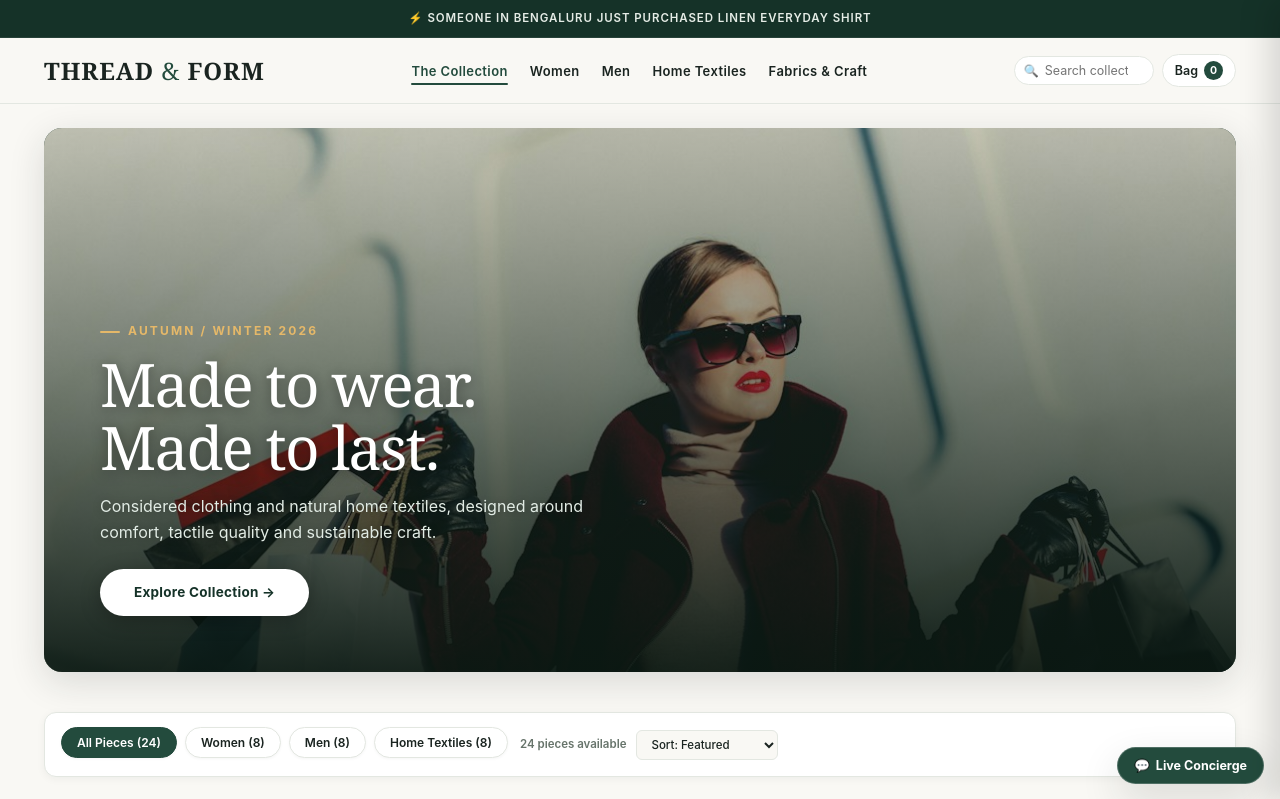
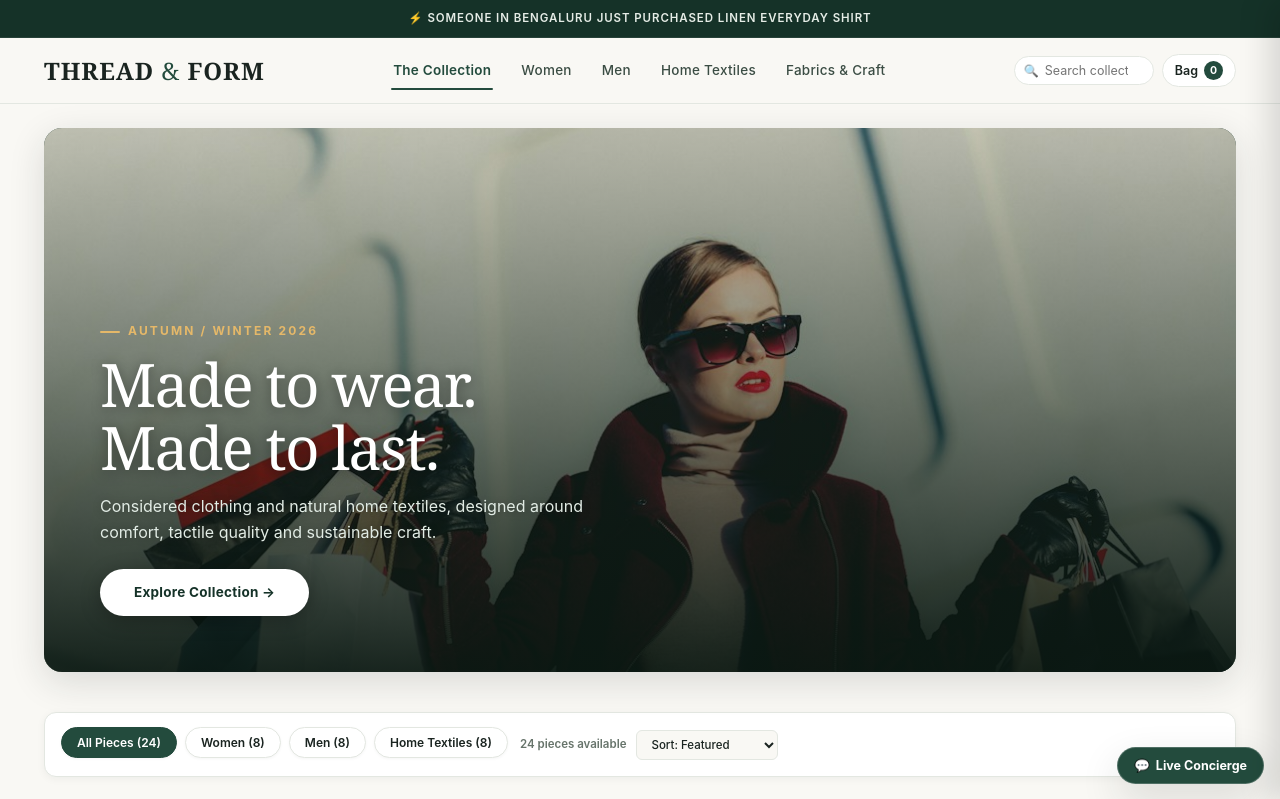
Before and after one commit to bunnyvalluri/Thread-Dress-, a website: page index.html in a window 1280 px wide. Shown: the top 799 px of the page. Drawn offline with Linux system fonts and the light colour scheme.

Commit message:
fix(ui): polish desktop navigation typography, clearance and real-time active state synchronization

```diff
--- a/index.html
+++ b/index.html
@@ -34,12 +34,12 @@
         <a href="#" class="brand">THREAD <span>&</span> FORM</a>
       </div>
 
-      <nav class="main-nav" aria-label="Main Navigation">
-        <a href="#collection" class="active" onclick="filterCategory('All')">The Collection</a>
-        <a href="#collection" onclick="filterCategory('Women')">Women</a>
-        <a href="#collection" onclick="filterCategory('Men')">Men</a>
-        <a href="#collection" onclick="filterCategory('Home')">Home Textiles</a>
-        <a href="#story">Fabrics & Craft</a>
+      <nav class="main-nav" id="desktopNav" aria-label="Main Navigation">
+        <a href="#collection" class="active" data-nav="All" onclick="filterCategory('All')">The Collection</a>
+        <a href="#collection" data-nav="Women" onclick="filterCategory('Women')">Women</a>
+        <a href="#collection" data-nav="Men" onclick="filterCategory('Men')">Men</a>
+        <a href="#collection" data-nav="Home" onclick="filterCategory('Home')">Home Textiles</a>
+        <a href="#story" data-nav="Story" onclick="filterCategory('Story')">Fabrics &amp; Craft</a>
       </nav>
 
       <div class="header-actions">
--- a/src/scripts/app.js
+++ b/src/scripts/app.js
@@ -535,10 +535,25 @@ function applySortAndFilter() {
 }
 
 function filterCategory(cat) {
+  if (cat === "Story") {
+    document.querySelectorAll(".main-nav a").forEach(link => {
+      link.classList.toggle("active", link.dataset.nav === "Story");
+    });
+    return;
+  }
+
   activeCategory = cat;
+
+  // Sync Desktop Filter Chips
   document.querySelectorAll("#filterChips .chip").forEach(btn => {
     btn.classList.toggle("active", btn.dataset.cat === cat);
   });
+
+  // Sync Desktop Header Nav Links
+  document.querySelectorAll(".main-nav a").forEach(link => {
+    link.classList.toggle("active", link.dataset.nav === cat);
+  });
+
   applySortAndFilter();
 }
 
--- a/src/styles/main.css
+++ b/src/styles/main.css
@@ -187,34 +187,54 @@ a {
 
 .main-nav {
   display: none; /* Mobile first, shown at >= 768px */
-  gap: 22px;
-  font-size: 13px;
-  font-weight: 600;
-  letter-spacing: .03em;
+  align-items: center;
+  gap: 26px;
+  font-size: 13.5px;
+  letter-spacing: .02em;
 }
 
 .main-nav a {
-  color: var(--ink);
-  padding: 4px 0;
+  color: #3b4d44;
+  padding: 6px 2px;
   position: relative;
-  transition: color 0.2s;
+  font-weight: 500;
+  transition: color 0.2s ease, font-weight 0.2s ease;
   white-space: nowrap;
-}
-
-.main-nav a:hover,
-.main-nav a.active {
-  color: var(--forest);
-}
-
-.main-nav a.active::after {
+  text-decoration: none;
+}
+
+.main-nav a::after {
   content: "";
   position: absolute;
-  bottom: 0;
+  bottom: -3px;
   left: 0;
   right: 0;
   height: 2px;
   background: var(--forest);
   border-radius: 2px;
+  transform: scaleX(0);
+  transform-origin: center;
+  transition: transform 0.25s cubic-bezier(0.165, 0.84, 0.44, 1), opacity 0.2s ease;
+  opacity: 0;
+}
+
+.main-nav a:hover {
+  color: var(--forest);
+}
+
+.main-nav a:hover::after {
+  transform: scaleX(0.55);
+  opacity: 0.5;
+}
+
+.main-nav a.active {
+  color: var(--forest);
+  font-weight: 600;
+}
+
+.main-nav a.active::after {
+  transform: scaleX(1);
+  opacity: 1;
 }
 
 .header-actions {
```
